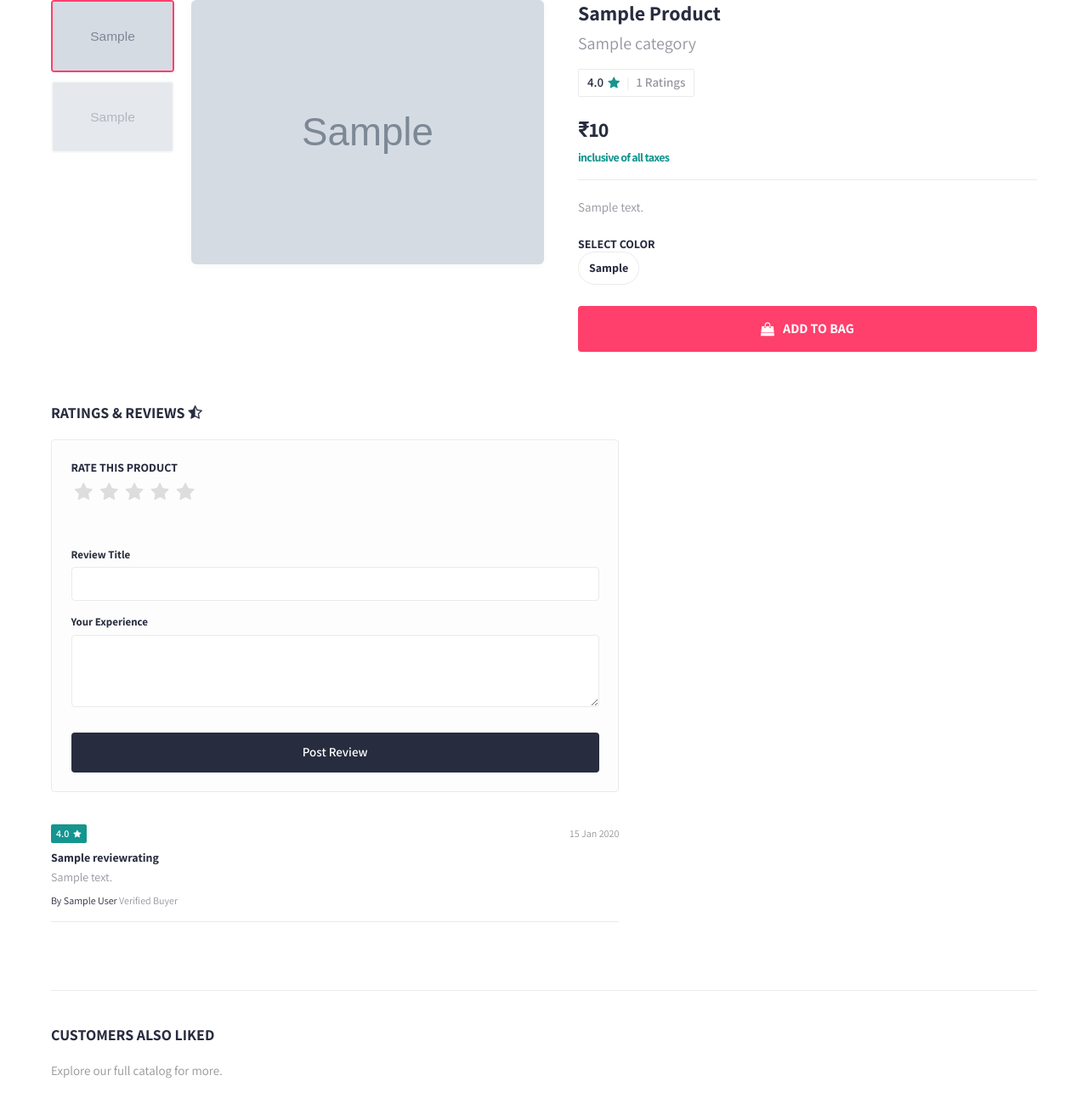
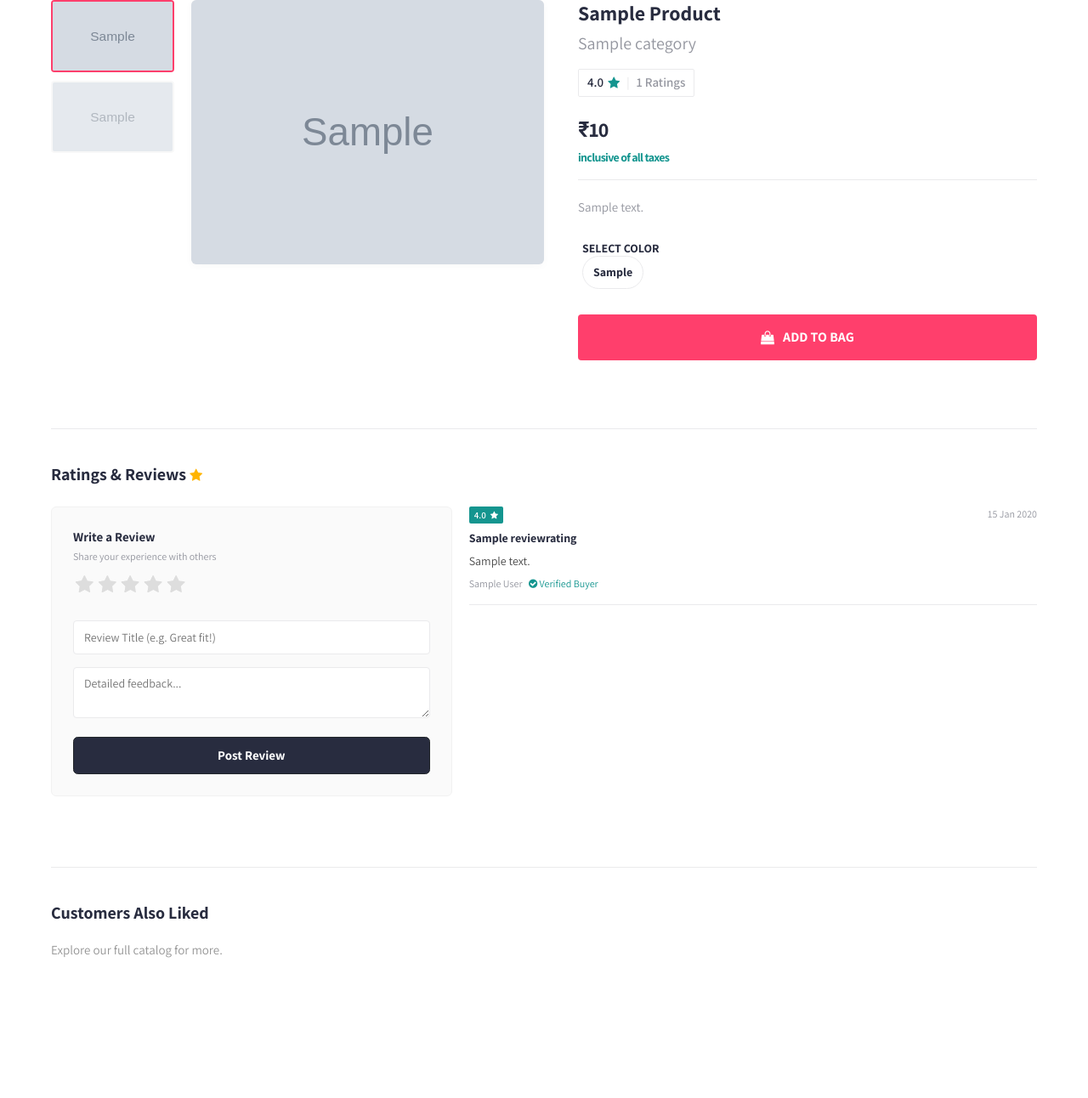
Before and after one commit to SahilArote/trivon, a Django app: a page that uses templates/store/product_detail.html in a window 1280 px wide. Shown: the part 103-1395 px from the top of the page at 85% size. After the commit the page ends 1230 px from the top, so only its background shows below. Run offline with Django 5.2, Linux system fonts and the light colour scheme; a user stored in the database is signed in; tables that the repository leaves empty hold one stand-in row (values such as "Sample post"); grey boxes marked "Sample" are stand-in pictures; some libraries are stand-ins or nearby versions; some web fonts are replaced.

Commit message:
product detail page alert

```diff
--- a/templates/store/product_detail.html
+++ b/templates/store/product_detail.html
@@ -135,8 +107,9 @@
     .current-price { font-size: 24px; font-weight: 700; }
     .tax-info { color: var(--myntra-green); font-size: 14px; font-weight: 700; display: block; margin-top: 5px; }
 
-    /* --- Variation Pill Design --- */
-    .variation-header { display: flex; align-items: center; gap: 15px; margin-bottom: 15px; margin-top: 20px;}
+    /* Variation Pill Design */
+    .variation-group { transition: all 0.3s ease; border-radius: 8px; padding: 5px; }
+    .variation-header { display: flex; align-items: center; gap: 15px; margin-bottom: 15px; margin-top: 10px;}
     .variation-title { font-size: 14px; font-weight: 700; text-transform: uppercase; margin: 0; }
     .size-chart-link { color: var(--myntra-pink); font-weight: 700; text-decoration: none; font-size: 14px; }
 
@@ -146,8 +119,8 @@
 
     .pill-content {
         display: flex; flex-direction: column; align-items: center; justify-content: center;
-        min-width: 70px; padding: 8px 12px; border: 1px solid var(--myntra-border);
-        border-radius: 50px; transition: all 0.2s ease; text-align: center;
+        min-width: 60px; padding: 8px 12px; border: 1px solid var(--myntra-border);
+        border-radius: 50px; transition: all 0.2s ease; text-align: center; background: #fff;
     }
     .pill-value { font-size: 14px; font-weight: 700; color: var(--myntra-dark); }
     .pill-price { font-size: 11px; color: var(--myntra-gray); }
@@ -163,19 +137,47 @@
         padding: 1px 6px; border-radius: 2px; white-space: nowrap; z-index: 1;
     }
 
+    /* Validation Shake Animation */
+    @keyframes shake-animation {
+        0%, 100% { transform: translateX(0); }
+        20%, 60% { transform: translateX(-5px); }
+        40%, 80% { transform: translateX(5px); }
+    }
+    .vibrate-error {
+        animation: shake-animation 0.4s ease-in-out;
+        border: 1px solid var(--myntra-pink);
+        background-color: #fff0f3;
+    }
+    .error-msg-text {
+        color: var(--myntra-pink); font-size: 13px; font-weight: 700;
+        margin-top: 10px; display: none; margin-bottom: 10px;
+    }
+
     /* Buttons */
     .btn-add-cart {
         background-color: var(--myntra-pink); border: none; color: white;
         padding: 15px 40px; font-size: 16px; font-weight: 700; border-radius: 4px;
         width: 100%; text-transform: uppercase; display: flex;
-        align-items: center; justify-content: center; gap: 10px; margin-top: 20px;
-        cursor: pointer;
-        transition: opacity 0.3s ease;
+        align-items: center; justify-content: center; gap: 10px; margin-top: 10px;
+        cursor: pointer; transition: opacity 0.3s ease;
     }
     .btn-add-cart:hover { opacity: 0.9; }
 
+    /* Review & Rating Section (COMPACT & MODERN) */
+    .review-wrapper { margin-top: 80px; border-top: 1px solid var(--myntra-border); padding-top: 40px; }
+    .review-form-box { background: #fafafa; border-radius: 6px; padding: 25px; border: 1px solid #f1f1f1; }
+    .review-input { height: 40px; border: 1px solid var(--myntra-border); width: 100%; padding: 8px 12px; border-radius: 4px; font-size: 14px; }
+    .review-input:focus { border-color: var(--myntra-pink); outline: none; }
+
+    .rate { display: inline-block; border: 0; margin-top: -5px; }
+    .rate > input { display: none; }
+    .rate > label { float: right; color: #ddd; cursor: pointer; }
+    .rate > label:before { display: inline-block; font-size: 1.5rem; padding: 0.2rem; font-family: FontAwesome; content: "\f005"; }
+    .rate .half:before { content: "\f089"; position: absolute; }
+    input:checked ~ label, label:hover ~ label { color: #ffb400; }
+
     /* Related Products Section */
-    .related-products { margin-top: 80px; border-top: 1px solid var(--myntra-border); padding-top: 40px; }
+    .related-products { margin-top: 60px; border-top: 1px solid var(--myntra-border); padding-top: 40px; }
     .product-grid { display: grid; grid-template-columns: repeat(auto-fill, minmax(200px, 1fr)); gap: 25px; margin-top: 20px;}
     .related-card { text-decoration: none; color: inherit; transition: transform 0.3s; }
     .related-card:hover { transform: translateY(-5px); }
@@ -183,14 +185,6 @@
     .related-info { padding: 10px 0; }
     .related-name { font-weight: 700; font-size: 14px; margin: 0; }
     .related-price { font-size: 14px; font-weight: 600; margin-top: 5px; display: block;}
-
-    /* Star Rating */
-    .rate > input { display: none; }
-    .rate { display: inline-block; border: 0; }
-    .rate > label { float: right; color: #ddd; cursor: pointer; }
-    .rate > label:before { display: inline-block; font-size: 1.5rem; padding: .3rem; font-family: FontAwesome; content: "\f005"; }
-    .rate .half:before { content: "\f089"; position: absolute; }
-    input:checked ~ label, label:hover ~ label { color: #ffb400; }
 
     @media (max-width: 768px) {
         .pdp-main-row { flex-direction: column; }
@@ -220,7 +214,7 @@
         </aside>
 
         <main class="pdp-info">
-            <form action="{% url 'add_cart' single_product.id %} " method="POST">
+            <form id="add-to-cart-form" action="{% url 'add_cart' single_product.id %} " method="POST">
                 {% csrf_token %}
 
                 <h1 class="brand-title">{{ single_product.product_name }}</h1>
@@ -247,12 +241,12 @@
 
                 <div class="mt-4">
                     {% if single_product.variation_set.colors %}
-                    <div class="variation-group">
+                    <div class="variation-group" id="color-group">
                         <h6 class="variation-title">Select Color</h6>
                         <div class="pills-container">
                             {% for i in single_product.variation_set.colors %}
                             <label class="variation-pill">
-                                <input type="radio" name="color" value="{{ i.variation_value | lower }}" required>
+                                <input type="radio" name="color" value="{{ i.variation_value | lower }}">
                                 <div class="pill-content">
                                     <span class="pill-value">{{ i.variation_value | capfirst }}</span>
                                 </div>
@@ -271,10 +265,10 @@
                         <div class="pills-container">
                             {% for i in single_product.variation_set.sizes %}
                             <label class="variation-pill">
-                                <input type="radio" name="size" value="{{ i.variation_value | lower }}" required>
+                                <input type="radio" name="size" value="{{ i.variation_value | lower }}">
                                 <div class="pill-content">
                                     <span class="pill-value">{{ i.variation_value | capfirst }}</span>
-                                    <span class="pill-price">Rs. {{ single_product.price }}</span>
+                                    <span class="pill-price">₹{{ single_product.price }}</span>
                                 </div>
                                 {% if forloop.first %} <div class="low-stock-badge">1 left</div> {% endif %}
                             </label>
@@ -282,6 +276,10 @@
                         </div>
                     </div>
                     {% endif %}
+                </div>
+
+                <div id="variation-error-msg" class="error-msg-text">
+                    <i class="fa fa-exclamation-circle"></i> Please select a variation to proceed.
                 </div>
 
                 {% if single_product.stock <= 0 %}
@@ -295,16 +293,18 @@
         </main>
     </div>
 
-    <div class="review-section" style="margin-top: 60px;">
+    <div class="review-wrapper">
+        <h4 class="brand-title" style="font-size: 20px; margin-bottom: 25px;">Ratings & Reviews <i class="fa fa-star" style="color:#ffb400; font-size: 16px;"></i></h4>
+
         <div class="row">
-            <div class="col-md-7">
-                <h4 class="variation-title" style="font-size: 18px; margin-bottom: 20px;">Ratings & Reviews <i class="fa fa-star-half-o"></i></h4>
+            <div class="col-md-5 mb-4">
+                <div class="review-form-box">
+                    <h6 style="font-size: 15px; font-weight: 700; margin-bottom: 5px;">Write a Review</h6>
+                    <p style="font-size: 12px; color: var(--myntra-gray); margin-bottom: 10px;">Share your experience with others</p>
 
-                <div class="card p-4 mb-4" style="border: 1px solid var(--myntra-border); background: #fdfdfd; border-radius: 4px; padding: 20px;">
                     <form action="{% url 'submit_review' single_product.id %}" method ="POST">
                         {% csrf_token %}
-                        <h6 class="variation-title">Rate this product</h6>
-                        <div class="rate" style="margin-bottom: 15px;">
+                        <div class="rate" style="margin-bottom: 10px;">
                             <input type="radio" name="rating" id="rating10" value="5" required /><label for="rating10" title="5"></label>
                             <input type="radio" name="rating" id="rating9" value="4.5" required /><label for="rating9" title="4.5" class="half"></label>
                             <input type="radio" name="rating" id="rating8" value="4" required /><label for="rating8" title="4"></label>
@@ -316,50 +316,55 @@
                             <input type="radio" name="rating" id="rating2" value="1" required /><label for="rating2" title="1"></label>
                             <input type="radio" name="rating" id="rating1" value="0.5" required /><label for="rating1" title="0.5" class="half"></label>
                         </div>
-                        <div class="form-group mt-3" style="margin-bottom: 15px;">
-                            <label style="font-size: 13px; font-weight: 700; display: block; margin-bottom: 5px;">Review Title</label>
-                            <input type="text" class="form-control" name="subject" required style="height: 40px; border: 1px solid var(--myntra-border); width: 100%; box-sizing: border-box; padding: 8px; border-radius: 4px;">
+
+                        <div class="form-group mb-3">
+                            <input type="text" class="review-input" name="subject" placeholder="Review Title (e.g. Great fit!)" required>
                         </div>
-                        <div class="form-group mt-2" style="margin-bottom: 15px;">
-                            <label style="font-size: 13px; font-weight: 700; display: block; margin-bottom: 5px;">Your Experience</label>
-                            <textarea name="review" class="form-control" rows="3" style="border: 1px solid var(--myntra-border); width: 100%; box-sizing: border-box; padding: 8px; border-radius: 4px;"></textarea>
+                        <div class="form-group mb-3">
+                            <textarea name="review" class="review-input" rows="2" style="height: auto;" placeholder="Detailed feedback..." required></textarea>
                         </div>
 
                         {% if user.is_authenticated %}
                             {% if orderproduct %}
-                                <input type="submit" value="Post Review" class="btn btn-dark w-100 font-weight-bold mt-3" style="background: var(--myntra-dark); color: white; border: none; padding: 12px; border-radius: 4px; cursor: pointer; width: 100%;">
+                                <button type="submit" class="btn btn-dark w-100" style="background: var(--myntra-dark); font-weight: 700; padding: 10px;">Post Review</button>
                             {% else %}
-                                <p class="text-muted small mt-2">Only customers who purchased this can review.</p>
+                                <p class="text-muted small mt-2" style="font-size:12px;">You must purchase this product to leave a review.</p>
                             {% endif %}
                         {% else %}
-                            <p class="small mt-2">Please <a href="{% url 'login' %}" style="color: var(--myntra-pink); font-weight: 700;">login</a> to review.</p>
+                            <p class="small mt-2" style="font-size:13px;">Please <a href="{% url 'login' %}" style="color: var(--myntra-pink); font-weight: 700;">Login</a> to review.</p>
                         {% endif %}
                     </form>
                 </div>
+            </div>
 
+            <div class="col-md-7">
                 {% include "includes/alerts.html" %}
 
-                <div class="mt-4">
+                {% if reviews %}
                     {% for review in reviews %}
-                    <div class="review-box" style="border-bottom: 1px solid var(--myntra-border); padding: 15px 0;">
-                        <div class="d-flex justify-content-between align-items-center mb-2" style="display: flex; justify-content: space-between;">
-                            <div class="pdp-rating-badge" style="background: var(--myntra-green); color: #fff; border: none; font-size: 12px; padding: 2px 6px;">
+                    <div class="review-box" style="border-bottom: 1px solid var(--myntra-border); padding-bottom: 15px; margin-bottom: 15px;">
+                        <div style="display: flex; justify-content: space-between; align-items: flex-start;">
+                            <div class="pdp-rating-badge" style="background: var(--myntra-green); color: #fff; border: none; font-size: 11px; padding: 2px 6px;">
                                 {{ review.rating }} <i class="fa fa-star" style="color:#fff; font-size: 10px;"></i>
                             </div>
-                            <span class="text-muted" style="font-size: 12px; color: var(--myntra-gray);">{{ review.updated_at|date:"d M Y" }}</span>
+                            <span style="font-size: 12px; color: var(--myntra-gray);">{{ review.updated_at|date:"d M Y" }}</span>
                         </div>
-                        <h6 class="mb-1" style="font-weight: 700; font-size: 14px; margin: 8px 0;">{{ review.subject }}</h6>
-                        <p style="font-size: 14px; color: var(--myntra-gray); margin-bottom: 8px;">{{ review.review }}</p>
-                        <p class="user-name" style="font-size: 12px; margin: 0;">By {{ review.user.full_name }} <span style="font-weight: 400; color: var(--myntra-gray);">Verified Buyer</span></p>
+                        <h6 style="font-weight: 700; font-size: 14px; margin: 8px 0;">{{ review.subject }}</h6>
+                        <p style="font-size: 14px; color: #4a4a4a; margin-bottom: 8px; line-height: 1.4;">{{ review.review }}</p>
+                        <p style="font-size: 12px; margin: 0; color: var(--myntra-gray);">
+                            {{ review.user.full_name }} <span style="margin-left:5px; color:#14958f;"><i class="fa fa-check-circle"></i> Verified Buyer</span>
+                        </p>
                     </div>
                     {% endfor %}
-                </div>
+                {% else %}
+                    <p style="color: var(--myntra-gray); font-size: 14px;">No reviews yet. Be the first to review!</p>
+                {% endif %}
             </div>
         </div>
     </div>
 
     <div class="related-products">
-        <h4 class="variation-title" style="font-size: 18px;">Customers Also Liked</h4>
+        <h4 class="brand-title" style="font-size: 20px;">Customers Also Liked</h4>
         <div class="product-grid">
             {% for product in related_products %}
             <a href="{{ product.get_url }}" class="related-card">
@@ -377,45 +382,72 @@
 </div>
 
 <script>
-    // Update main image on thumbnail click
+    // Image gallery logic
     function updateMainImage(element) {
-        // 1. Get the image URL from the clicked thumbnail
         const newImgUrl = element.querySelector('img').src;
         const mainImage = document.getElementById('main-product-image');
-
-        // 2. Set new image to the main display
         mainImage.src = newImgUrl;
-
-        // 3. Update the active border state
         const thumbnails = document.querySelectorAll('.thumb-item');
         thumbnails.forEach(thumb => thumb.classList.remove('active'));
         element.classList.add('active');
     }
 
-    // E-commerce smooth hover zoom effect (Desktop only)
+    // Zoom effect
     const container = document.getElementById('main-image-container');
     const image = document.getElementById('main-product-image');
-
     container.addEventListener('mousemove', (e) => {
-        // Only trigger zoom effect on desktop screens
         if(window.innerWidth > 768) {
             const rect = container.getBoundingClientRect();
-            // Calculate mouse position as a percentage of the container
             const x = ((e.clientX - rect.left) / rect.width) * 100;
             const y = ((e.clientY - rect.top) / rect.height) * 100;
-
-            // Move transform origin to the cursor and scale
             image.style.transformOrigin = `${x}% ${y}%`;
-            image.style.transform = 'scale(2)'; // Adjust this value to control zoom level
+            image.style.transform = 'scale(2)';
         }
     });
-
-    // Reset image when mouse leaves
     container.addEventListener('mouseleave', () => {
         if(window.innerWidth > 768) {
             image.style.transformOrigin = 'center center';
             image.style.transform = 'scale(1)';
         }
     });
+
+    // --- NEW SMART FORM VALIDATION (Shake Effect) ---
+    document.getElementById('add-to-cart-form').addEventListener('submit', function(e) {
+        let colorGroup = document.getElementById('color-group');
+        let sizeGroup = document.getElementById('size-group');
+        let errorMsg = document.getElementById('variation-error-msg');
+
+        // Remove animation class to reset
+        if(colorGroup) colorGroup.classList.remove('vibrate-error');
+        if(sizeGroup) sizeGroup.classList.remove('vibrate-error');
+        errorMsg.style.display = 'none';
+
+        // Check conditions (only validate if the option actually exists for this product)
+        let colorNeeded = colorGroup !== null;
+        let sizeNeeded = sizeGroup !== null;
+
+        let colorChecked = document.querySelector('input[name="color"]:checked');
+        let sizeChecked = document.querySelector('input[name="size"]:checked');
+
+        let isValid = true;
+
+        if (colorNeeded && !colorChecked) {
+            isValid = false;
+            // Force reflow to restart animation
+            void colorGroup.offsetWidth;
+            colorGroup.classList.add('vibrate-error');
+            errorMsg.innerHTML = '<i class="fa fa-exclamation-circle"></i> Please select a Color.';
+        } else if (sizeNeeded && !sizeChecked) {
+            isValid = false;
+            void sizeGroup.offsetWidth;
+            sizeGroup.classList.add('vibrate-error');
+            errorMsg.innerHTML = '<i class="fa fa-exclamation-circle"></i> Please select a Size.';
+        }
+
+        if (!isValid) {
+            e.preventDefault(); // Stop form submission
+            errorMsg.style.display = 'block';
+        }
+    });
 </script>
 {% endblock %}
```
Also changed, not shown: other parts of templates/store/product_detail.html (+13 -40 lines).
